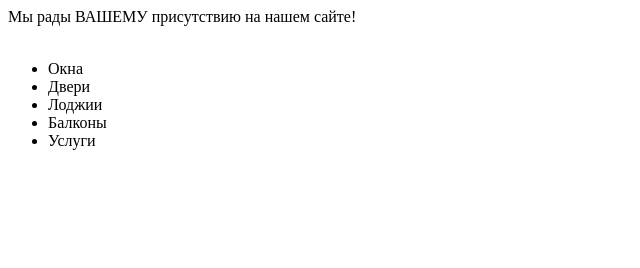
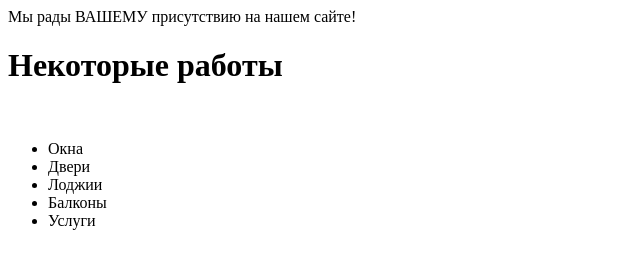
Before and after one commit to Sergej70/plastic-windows, a plain HTML site: page index.html in a window 1280 px wide. Shown: the whole page, without its empty margins (0-640 px from the left). Drawn offline with Linux system fonts and the light colour scheme.

Commit message:
Update index.html

```diff
--- a/index.html
+++ b/index.html
@@ -24,6 +24,7 @@
 	</div>
 	<div class="container">
 		<div class="offer" id="offer">
+                        <h1 class="any-works">Некоторые работы</h1>
 			<div class="slider">
 				<img src="" alt="">
 				<img src="" alt="">
```
